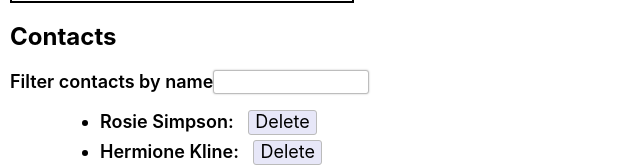
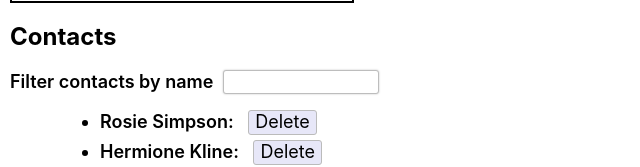
Before and after one commit to asiaostrowska55/goit-react-hw06-phonebook, a React (Create React App) app: page / in a window 1280 px wide. Shown: the part 283-450 px from the top of the page, without its empty margins (0-640 px from the left). Built offline with nearby package versions, Linux system fonts and the light colour scheme.

Commit message:
fixed styles

```diff
--- a/src/components/Filter/Filter.module.css
+++ b/src/components/Filter/Filter.module.css
@@ -9,10 +9,12 @@
   box-shadow: 0px 0px 2px 0px rgba(190, 190, 190, 1);
   max-width: 150px;
   height: 20px;
+  margin-left: 10px;
 }
 .input:focus {
   outline: none;
   border: 1px solid rgb(247, 249, 255);
   background-color: rgb(255, 255, 255);
   box-shadow: 0px 0px 4px 3px rgba(65, 114, 248, 0.638);
+  color: black;
 }
```
